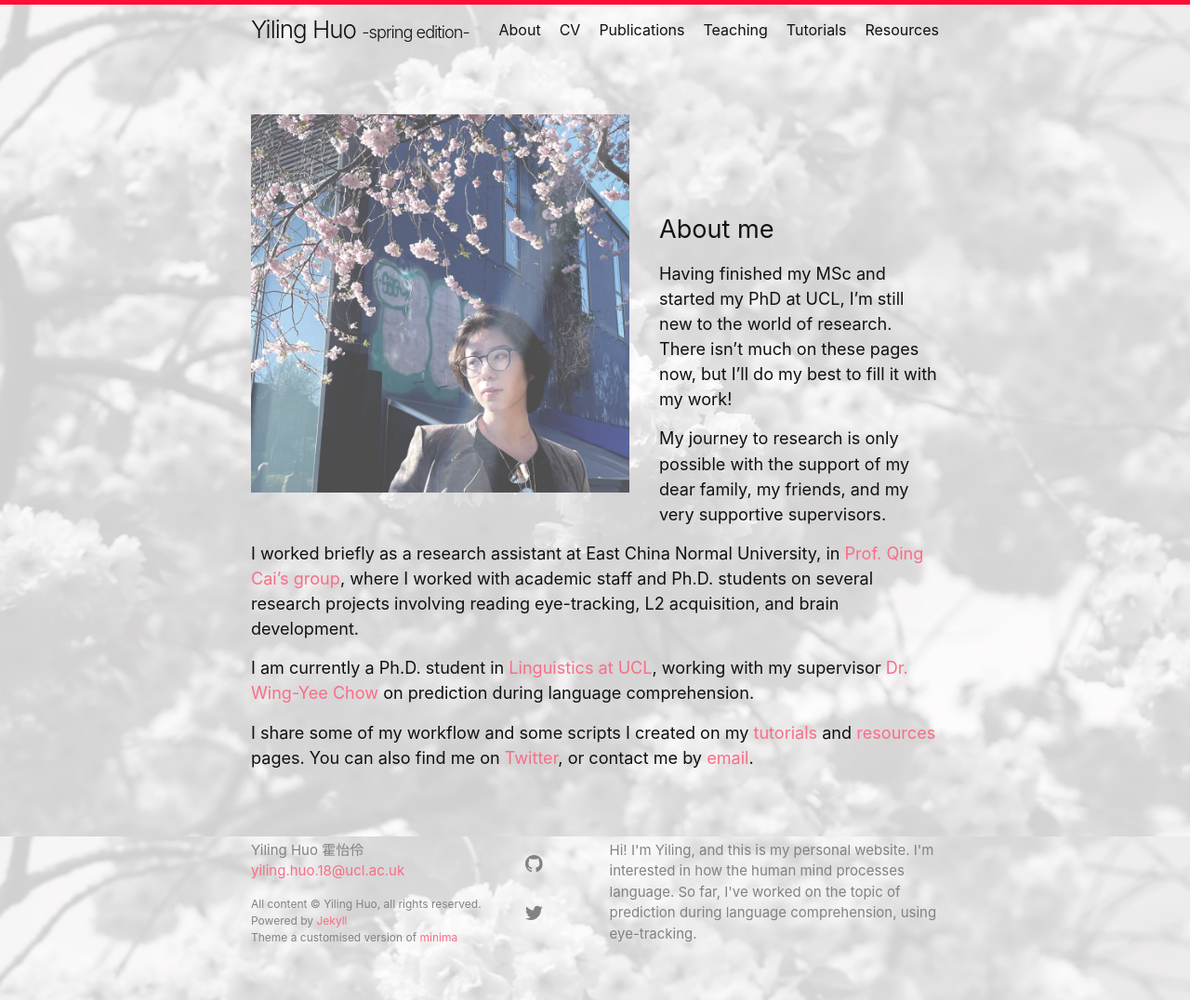
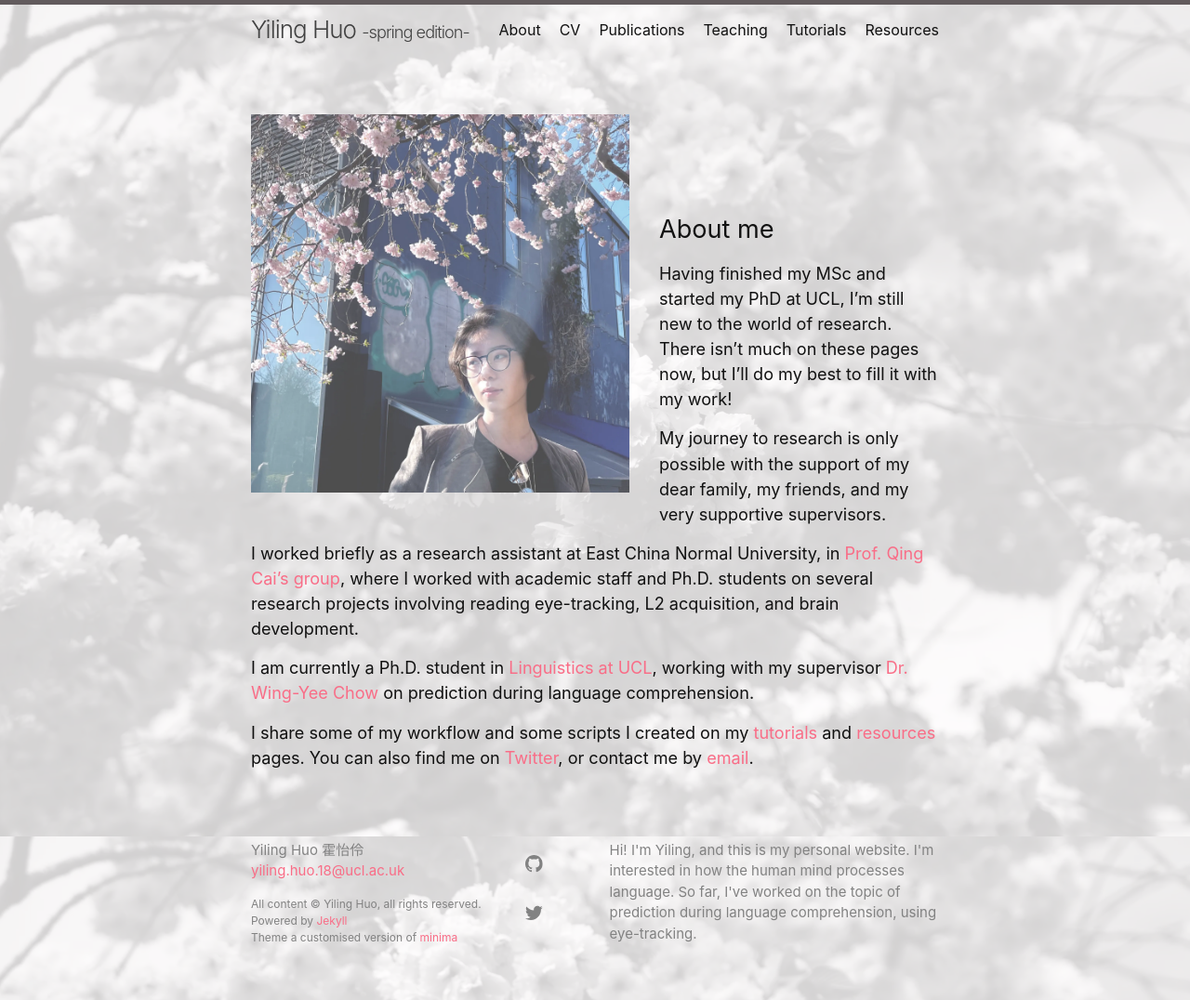
Before and after one commit to Yiling-Huo/yiling-huo.github.io, a Jekyll site: the page built from index.html, in a window 1280 px wide. Shown: the whole page at 93% size. Built offline with Jekyll 4.4.1, drawn with Linux system fonts in a browser that asks for light colours.

Commit message:
updated spring theme

```diff
--- a/_sass/minima/layout.scss
+++ b/_sass/minima/layout.scss
@@ -24,7 +24,7 @@
 
   &,
   &:visited {
-    color: #111111; //$site-title-color;
+    color: $site-title-color;
   }
 }
 
--- a/_sass/minima/skins/custom.scss
+++ b/_sass/minima/skins/custom.scss
@@ -51,7 +51,7 @@
 $sp-brand-color-light: lighten($sp-brand-color, 40%) !default;
 $sp-brand-color-dark: darken($sp-brand-color, 25%) !default;
 
-$sp-site-title-color: $sp-brand-color-dark !default;
+$sp-site-title-color: darken(#828282, 25%) !default;
 
 $sp-text-color: #111111 !default;
 $sp-background-color: #fdfdfd !default;
@@ -61,7 +61,7 @@
 
 $sp-border-color-01: $sp-brand-color-light !default;
 $sp-border-color-02: lighten($sp-brand-color, 35%) !default;
-$sp-border-color-03: $sp-brand-color-dark !default;
+$sp-border-color-03: #625b5d !default; //#505050 added the pink filter for the background image
 
 $sp-table-text-color:      lighten($sp-text-color, 18%) !default;
 $sp-table-zebra-color:     lighten($sp-brand-color, 46%) !default;
```
